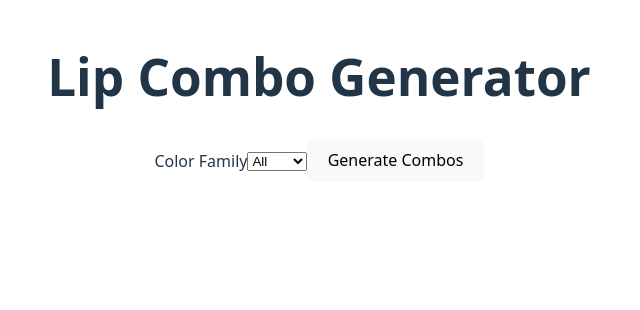
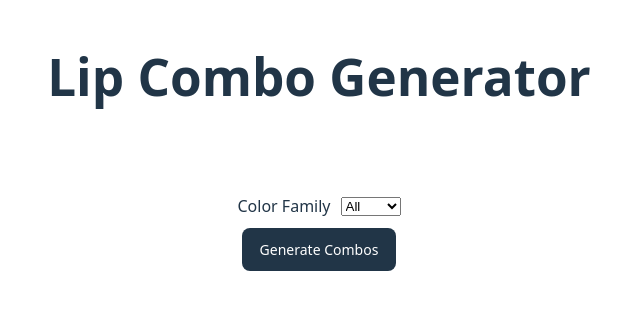
Before and after one commit to rosalia-matzumiya/react-lip-combo-generator, a React (Vite) app in the folder client/: page / in a window 1280 px wide. Shown: the top 310 px of the page, without its empty margins (321-961 px from the left). Built offline with nearby package versions, Linux system fonts and the light colour scheme.

Commit message:
Refactor: created independent css files for each component

```diff
--- a/client/src/App.css
+++ b/client/src/App.css
@@ -1,9 +1,9 @@
 #root {
-  /* max-width: 1280px; */
   width: 100%;
-  margin: 0 auto;
+  margin: 40px auto;
   padding: 2rem;
   text-align: center;
+  font-family: system-ui, sans-serif;
 }
 
 .logo {
@@ -34,10 +34,21 @@
   }
 }
 
-.card {
-  padding: 2em;
+select {
+  padding: 6px 10px;
+  font-size: 14px;
+  border-radius: 6px;
+  border: 1px solid #ccc;
 }
 
-.read-the-docs {
-  color: #888;
+select {
+  padding: 6px 10px;
+  font-size: 14px;
+  border-radius: 6px;
+  border: 1px solid #ccc;
 }
+
+label {
+  font-size: 14px;
+  color: #555;
+}
--- a/client/src/components/ComboCard.css
+++ b/client/src/components/ComboCard.css
@@ -1,16 +1,33 @@
 /* ComboCard.css */
 .combo-card {
+  border: 1px solid #e4e4e4;
+  border-radius: 12px;
   background: white;
-  border-radius: 8px;
-  padding: 16px;
+  padding: 24px;
+  margin-top: 20px;
+  max-width: 420px;
   border: 1px solid #e5e5e5;
-  box-shadow: 0 2px 6px rgba(0,0,0,0.05);
+  box-shadow: 0 6px 14px rgba(0,0,0,0.08);
 }
 
-.combo-card h2 {
-  margin-bottom: 10px;
+.combo-title {
+  font-size: 1.4rem;
+  font-weight: 600;
+  margin-bottom: 16px;
 }
 
-.combo-card p {
+.combo-section {
+  margin-bottom: 12px;
+}
+
+.combo-section p {
   margin: 4px 0;
+  font-size: 0.95rem;
 }
+
+.combo-label {
+  font-size: 0.75rem;
+  text-transform: uppercase;
+  color: #777;
+  letter-spacing: 0.5px;
+}
--- /dev/null
+++ b/client/src/components/ComboCard.jsx
@@ -0,0 +1,25 @@
+import "./ComboCard.css";
+function ComboCard({ combo, index }) {
+  return (
+    <div className="combo-card">
+      <h2 className="combo-title">
+        <span className="color-dot"></span>
+        {combo.colorFamily} Combo {index + 1}</h2>
+      <div className="combo-section">
+        <span className="combo-label">Liner</span>
+        <p>{combo.liner.brand} – {combo.liner.shade}</p>
+      </div>
+      <div className="combo-section">
+        <span className="combo-label">Lipstick</span>
+        <p> {combo.base.brand} – {combo.base.shade}</p>
+      </div>
+      <div className="combo-section">
+        <span className="combo-label">Topper</span>
+        <p> {combo.topper.brand} – {combo.topper.shade}</p>
+      </div>
+    </div>
+
+  );
+}
+
+export default ComboCard;
--- a/client/src/components/ComboCards.jsx
+++ /dev/null
@@ -1,15 +0,0 @@
-import "./ComboCard.css";
-function ComboCard({ combo, index }) {
-  return (
-    <div className="combo-card">
-      <h2>{combo.colorFamily} Combo {index + 1}</h2>
-
-      <p>Liner: {combo.liner.brand} – {combo.liner.shade}</p>
-      <p>Lipstick: {combo.base.brand} – {combo.base.shade}</p>
-      <p>Topper: {combo.topper.brand} – {combo.topper.shade}</p>
-    </div>
-
-  );
-}
-
-export default ComboCard;
--- a/client/src/components/ComboGenerator.css
+++ b/client/src/components/ComboGenerator.css
@@ -1,7 +1,28 @@
 /* ComboGenerator.css */
+
 
 .combo-generator {
   width: 100%;
+  margin: 80px auto;
+}
+.combo-generator button {
+  padding: 12px 18px;
+  border-radius: 8px;
+  border: none;
+  background: #213547;
+  color: white;
+  font-size: 14px;
+  font-weight: 500;
+}
+.combo-generator button:hover {
+  background-color: #333;
+  cursor: pointer;
+  transform: translateY(-1px);
+}
+
+.combo-generator button:disabled {
+  opacity: 0.5;
+  cursor: not-allowed;
 }
 .combo-grid {
   display: grid;
@@ -10,3 +31,18 @@
   margin-top: 20px;
   width: 100%;
 }
+
+.controls {
+  display: flex;
+  flex-direction: column;
+  gap: 18px;
+  margin-top: 30px auto;
+}
+
+.filter-row {
+  display: flex;
+  align-items: center;
+  justify-content: center;
+  gap: 10px;
+  padding: 10px;
+}
--- a/client/src/components/ComboGenerator.jsx
+++ b/client/src/components/ComboGenerator.jsx
@@ -1,6 +1,6 @@
 import { useState } from "react";
 import { fetchRandomCombos } from "../api/combos";
-import ComboCard from "./ComboCards";
+import ComboCard from "./ComboCard";
 import "./ComboGenerator.css"
 
 function ComboGenerator() {
@@ -23,8 +23,10 @@ function ComboGenerator() {
 
   return (
     <div className="combo-generator">
-      <label>Color Family</label>
-      <select value={colorFamily} onChange={handleColorChange}>
+      <div className="controls">
+        <div className="filter-row">
+          <label htmlFor="colorFamily">Color Family</label>
+          <select value={colorFamily} onChange={handleColorChange} id="colorFamily">
             <option value="">All</option>
             <option value="nude">Nude</option>
             <option value="brown">Brown</option>
@@ -32,7 +34,9 @@ function ComboGenerator() {
             <option value="pink">Pink</option>
             <option value="peach">Peach</option>
           </select>
-      <button onClick={generateCombo} disabled={loading}>
+        </div>
+      </div>
+      <button className="generate-button" onClick={generateCombo} disabled={loading}>
         Generate Combos
       </button>
       {loading && <p>Loading...</p>}
```
Lines whose indentation alone changed are shown as unchanged.
